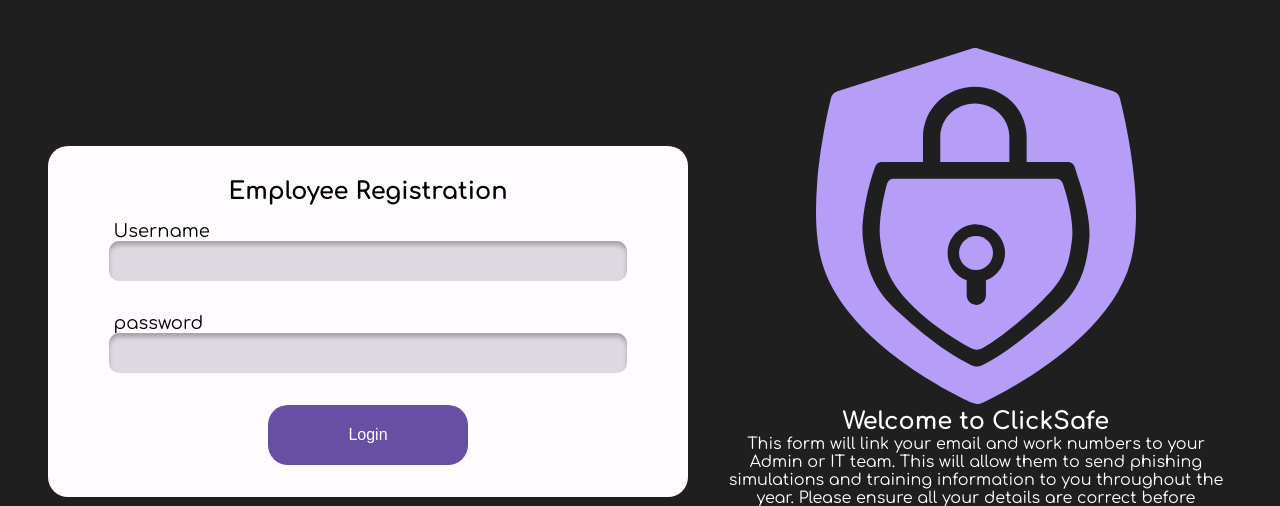
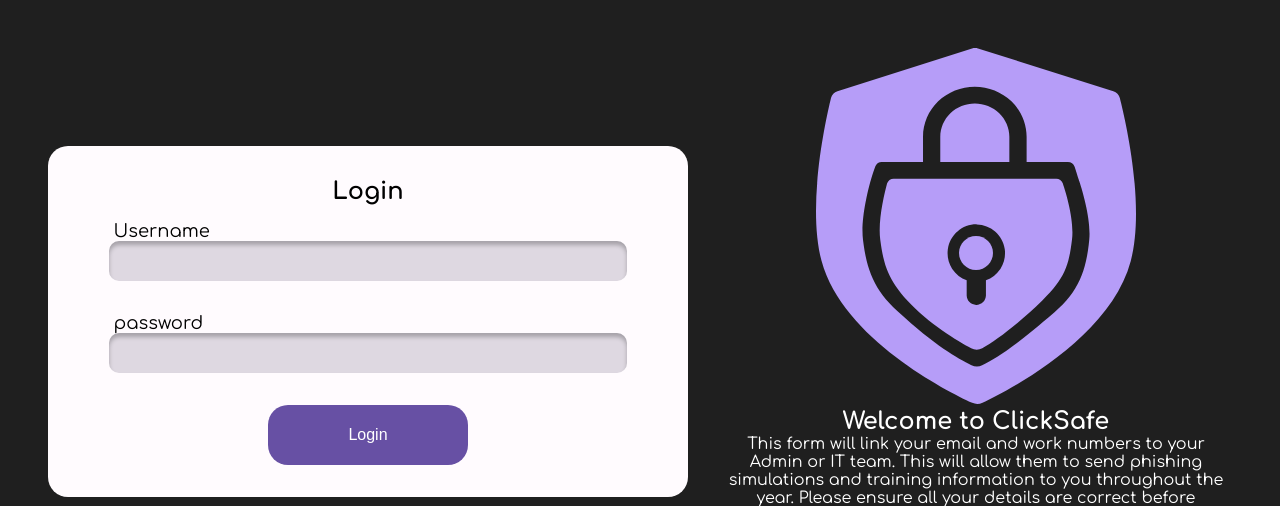
Before and after one commit to EuanFitz/capstone, a Node server app: page /login in a window 1280 px wide. Shown: the part 72-578 px from the top of the page. Run offline with Node 20, Linux system fonts and the light colour scheme; some libraries are stand-ins or nearby versions.

Commit message:
Update adminlogin.ejs

```diff
--- a/views/pages/adminlogin.ejs
+++ b/views/pages/adminlogin.ejs
@@ -10,7 +10,7 @@
     </header>
     <main>
         <section>
-            <h2>Employee Registration</h2>
+            <h2>Login</h2>
 <!-- temp deleting the action and method (user.php and POST) to make page static for assignment submission -->
                 <form id="login" action="POST" method="">
                     <div class="full">
```
